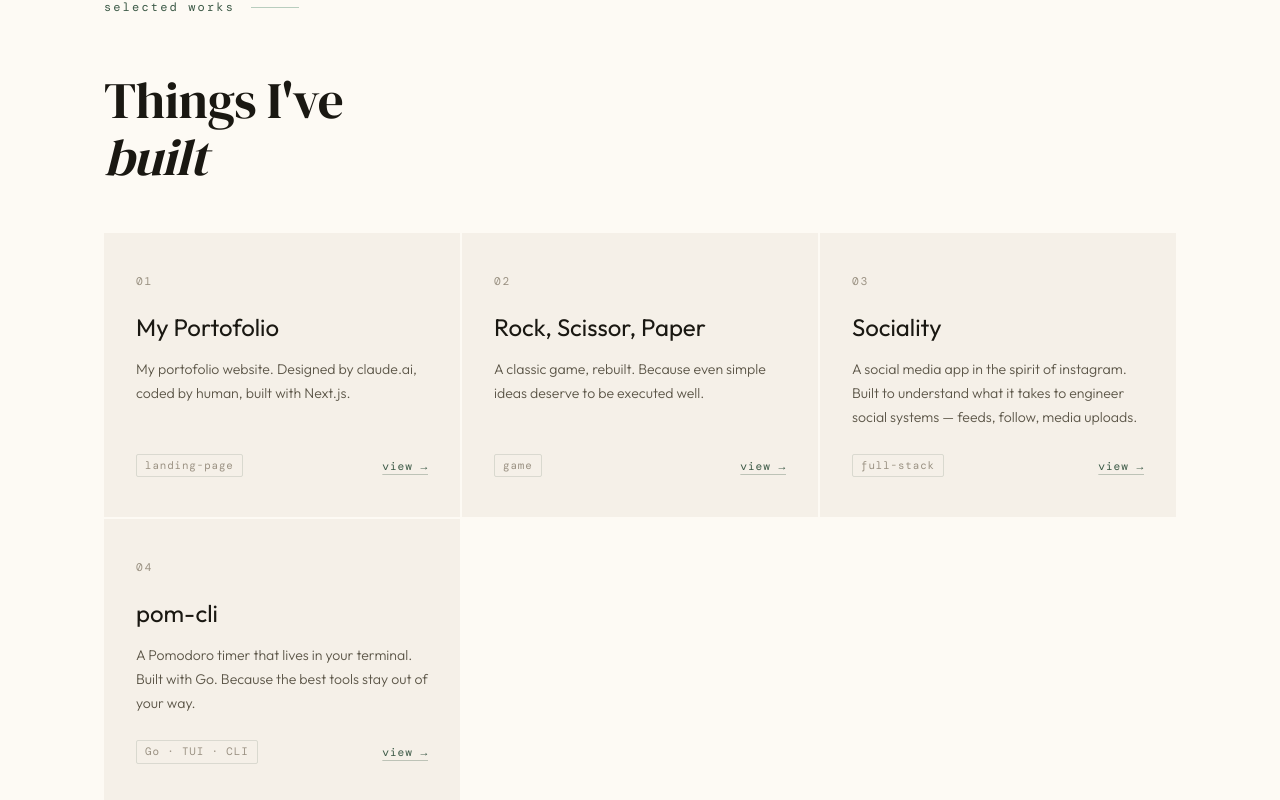
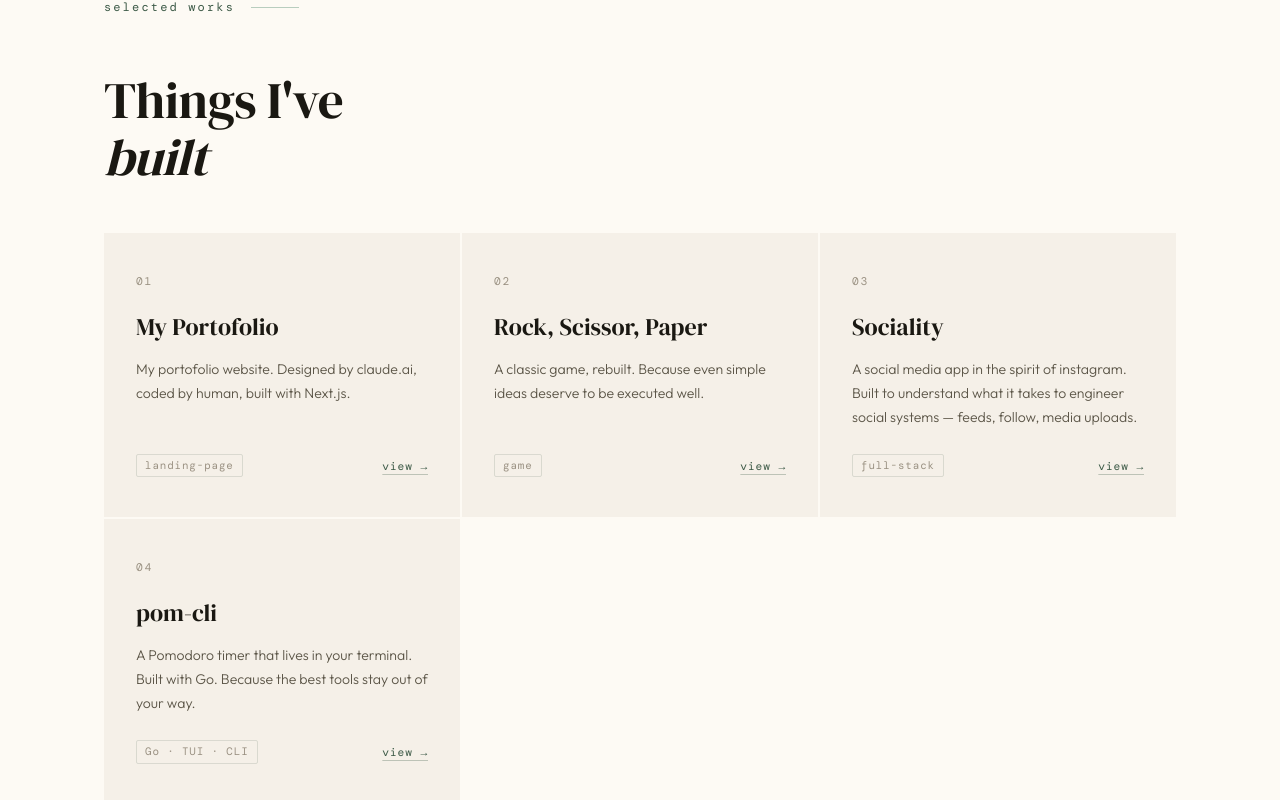
Before and after one commit to rinarudhei/ram-porto, a Next.js app: page / in a window 1280 px wide. Shown: the part 2754-3554 px from the top of the page. Built offline with nearby package versions, Linux system fonts and the light colour scheme.

Commit message:
feat(project-card): add hover effect
- add hover effect on project card

```diff
--- a/src/components/containers/projectCard.tsx
+++ b/src/components/containers/projectCard.tsx
@@ -15,23 +15,23 @@ export default function ProjectCard({
   url,
 }: ProjectCardProps) {
   return (
-    <div className='bg-sand relative flex min-h-70 cursor-none flex-col justify-between overflow-hidden px-8 py-10'>
-      <p className='font-dm-mono text-ink-faint mb-6 text-[0.7rem] tracking-[0.15em]'>
+    <div className='bg-sand after:bg-moss group relative flex min-h-70 cursor-none flex-col justify-between overflow-hidden px-8 py-10 after:absolute after:right-0 after:bottom-0 after:left-0 hover:after:h-full'>
+      <p className='font-dm-mono text-ink-faint relative z-10 mb-6 text-[0.7rem] tracking-[0.15em] group-hover:text-[rgba(253,250,244,0.9)]'>
         {cardNumber}
       </p>
-      <p className='font-outfit font-regular text-ink mb-4 text-[1.5rem] leading-[1.2]'>
+      <p className='font-dm-serif-display font-regular text-ink relative z-10 mb-4 text-[1.5rem] leading-[1.2] group-hover:text-[rgba(253,250,244,0.9)]'>
         {title}
       </p>
-      <p className='font-outfit text-ink-muted mb-6 flex-1 text-[0.88rem] leading-[1.7] font-light'>
+      <p className='font-outfit text-ink-muted relative z-10 mb-6 flex-1 text-[0.88rem] leading-[1.7] font-light group-hover:text-[rgba(253,250,244,0.9)]'>
         {desc}
       </p>
-      <div className='flex flex-wrap items-center justify-between gap-2'>
-        <p className='font-dm-mono text-ink-faint rounded-xs border border-[rgba(61,90,71,0.15)] px-2 py-[0.2rem] text-[0.68rem] tracking-[0.08em]'>
+      <div className='relative z-10 flex flex-wrap items-center justify-between gap-2'>
+        <p className='font-dm-mono text-ink-faint rounded-xs border border-[rgba(61,90,71,0.15)] px-2 py-[0.2rem] text-[0.68rem] tracking-[0.08em] group-hover:border-[rgba(253,250,244,0.2)] group-hover:text-[rgba(253,250,244,0.6)]'>
           {tag}
         </p>
         <Link
           href={url}
-          className='font-dm-mono text-moss decoration-moss/30 text-[0.7rem] tracking-[0.08em] underline decoration-1 underline-offset-4'
+          className='font-dm-mono text-moss decoration-moss/30 relative z-10 text-[0.7rem] tracking-[0.08em] underline decoration-1 underline-offset-4 group-hover:text-[rgba(253,250,244,0.8)] group-hover:decoration-[rgba(253,250,244,0.6)]'
         >
           view →
         </Link>
```
